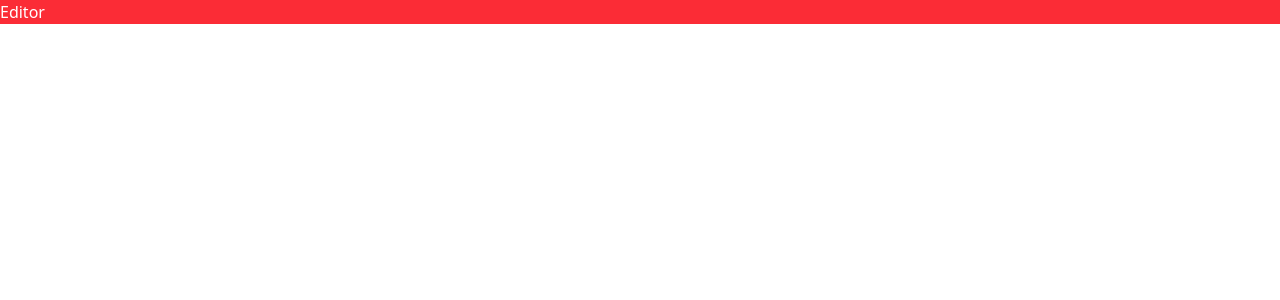
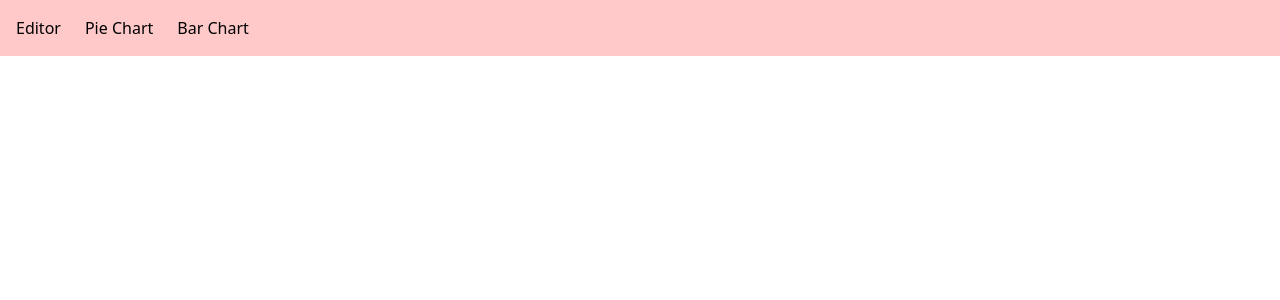
Before and after one commit to zahraRostami1999/zahra-next-pack, a Next.js app: page / in a window 1280 px wide. Shown: the top 300 px of the page. Built offline with nearby package versions, Linux system fonts and the light colour scheme.

Commit message:
04-07-30-Add Pie chart and Bar chart to the navigation bar

```diff
--- a/pages/index.jsx
+++ b/pages/index.jsx
@@ -15,14 +15,24 @@ const geistMono = Geist_Mono({
 export default function Home() {
   return (
     <>
-      <div className="bg-red-500">
-        <ul>
+      <div className="bg-red-200 p-4">
+        <ul className="flex gap-6">
           <li>
             <Link
               href="/demo/editor"
-              className={`${geistSans.variable} font-sans text-white`}
+              className={`${geistSans.variable} font-sans hover:underline`}
             >
               Editor
+            </Link>
+          </li>
+          <li>
+            <Link href="/demo/pie-chart" className="hover:underline">
+              Pie Chart
+            </Link>
+          </li>
+          <li>
+            <Link href="/demo/bar-chart" className="hover:underline">
+              Bar Chart
             </Link>
           </li>
         </ul>
```
